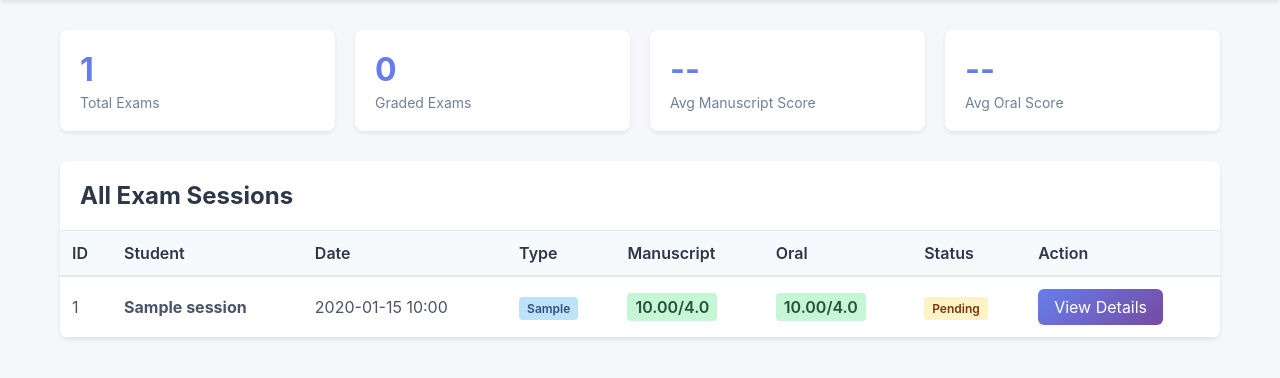
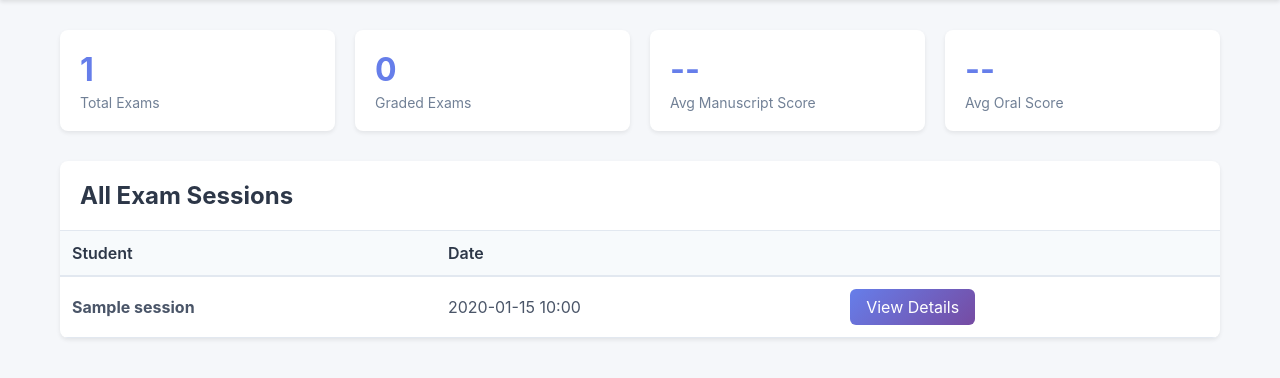
Before and after one commit to kerrybackapps/ai-manuscript-viva, a Flask app: template templates/admin_dashboard.html in a window 1280 px wide. Shown: the part 79-457 px from the top of the page. Run offline with Flask 3, Linux system fonts and the light colour scheme; the template is opened without the code that fills it: most values are stand-ins (such as "Sample title", 1, 10 or a date in 2020).

Commit message:
Simplify admin dashboard to show only essential columns
- Show only Student, Date, and View Details button
- Remove ID, Type, Manuscript, Oral, Status, and Action header columns
- Cleaner, more focused interface for reviewing exams

🤖 Generated with [Claude Code](https://claude.com/claude-code)

Co-Authored-By: Claude <noreply@anthropic.com>

```diff
--- a/templates/admin_dashboard.html
+++ b/templates/admin_dashboard.html
@@ -189,57 +189,23 @@
             <table>
                 <thead>
                     <tr>
-                        <th>ID</th>
                         <th>Student</th>
                         <th>Date</th>
-                        <th>Type</th>
-                        <th>Manuscript</th>
-                        <th>Oral</th>
-                        <th>Status</th>
-                        <th>Action</th>
+                        <th></th>
                     </tr>
                 </thead>
                 <tbody>
                     {% for session in sessions %}
                     <tr>
-                        <td>{{ session.id }}</td>
                         <td><strong>{{ session.student_name }}</strong></td>
                         <td>{{ session.created_at.strftime('%Y-%m-%d %H:%M') }}</td>
-                        <td><span class="badge badge-info">{{ session.exam_type }}</span></td>
-                        <td>
-                            {% if session.manuscript_avg %}
-                                {% set avg = session.manuscript_avg %}
-                                <span class="score {% if avg >= 3.5 %}score-high{% elif avg >= 2.5 %}score-mid{% else %}score-low{% endif %}">
-                                    {{ "%.2f"|format(avg) }}/4.0
-                                </span>
-                            {% else %}
-                                <span class="badge badge-warning">Not Graded</span>
-                            {% endif %}
-                        </td>
-                        <td>
-                            {% if session.oral_avg %}
-                                {% set avg = session.oral_avg %}
-                                <span class="score {% if avg >= 3.5 %}score-high{% elif avg >= 2.5 %}score-mid{% else %}score-low{% endif %}">
-                                    {{ "%.2f"|format(avg) }}/4.0
-                                </span>
-                            {% else %}
-                                <span class="badge badge-warning">Not Graded</span>
-                            {% endif %}
-                        </td>
-                        <td>
-                            {% if session.has_grades %}
-                                <span class="badge badge-success">Graded ({{ session.grader_count }} models)</span>
-                            {% else %}
-                                <span class="badge badge-warning">Pending</span>
-                            {% endif %}
-                        </td>
                         <td>
                             <a href="/admin/exam/{{ session.id }}" class="btn btn-primary">View Details</a>
                         </td>
                     </tr>
                     {% else %}
                     <tr>
-                        <td colspan="8" style="text-align: center; padding: 40px; color: #a0aec0;">
+                        <td colspan="3" style="text-align: center; padding: 40px; color: #a0aec0;">
                             No exam sessions yet
                         </td>
                     </tr>
```
